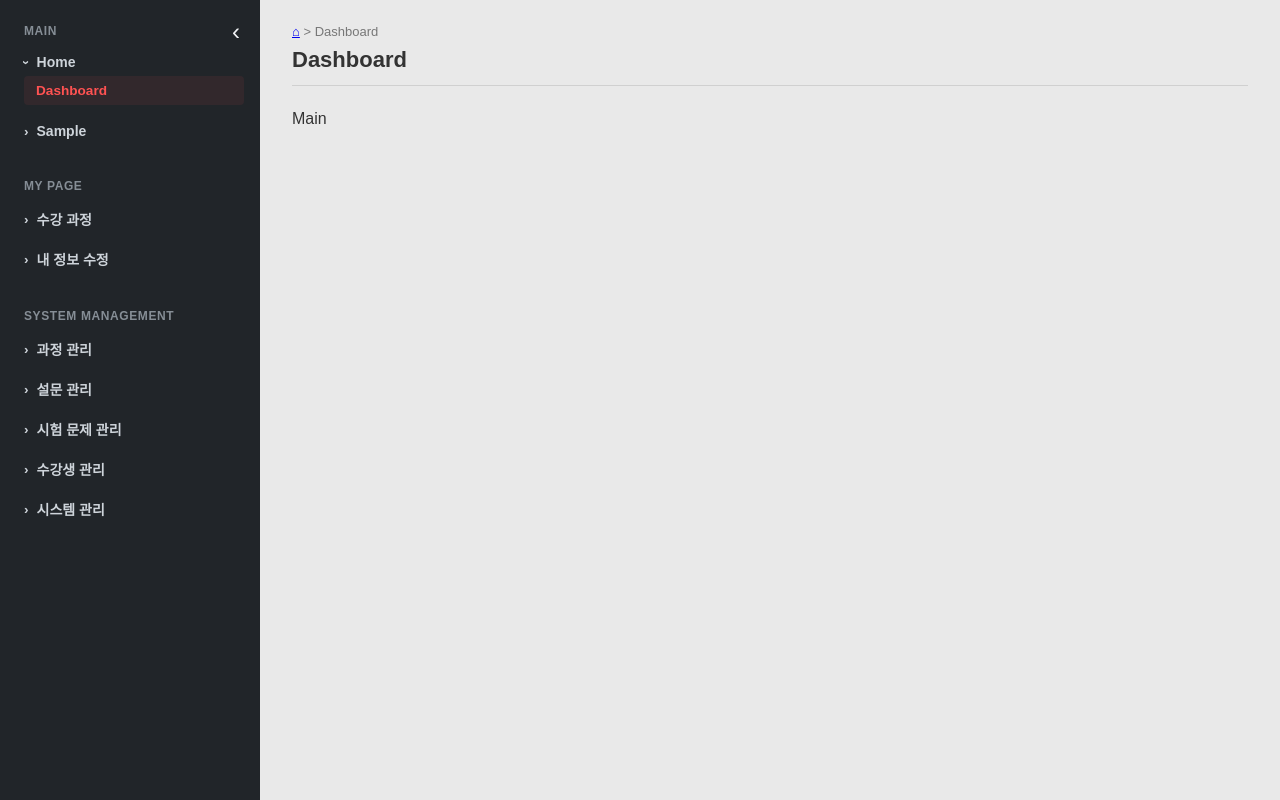
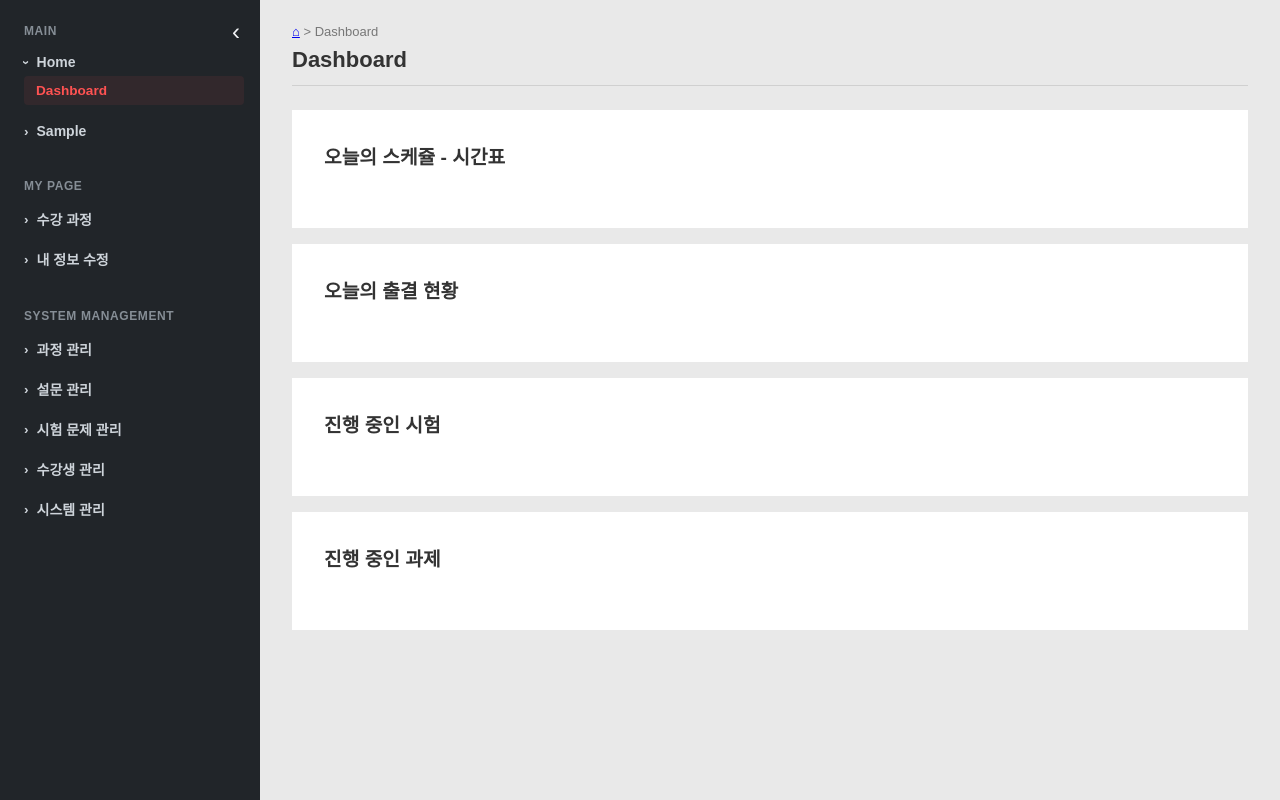
Before and after one commit to 28th-lms-project/28th-lms-repo, a React (Vite) app in the folder frontend/: page / in a window 1280 px wide. Built offline with nearby package versions, Linux system fonts and the light colour scheme.

Commit message:
Feat: 대시보드 컴포넌트 구현 및 메인페이지 스타일 추가

```diff
--- a/frontend/src/components/main/Main.jsx
+++ b/frontend/src/components/main/Main.jsx
@@ -1,9 +1,23 @@
 import PageContainer from "../common/PageContainer";
+import styles from "./Main.module.css";
 
 export default function Main() {
   return (
     <PageContainer>
-      <div>Main</div>
+      <div className={styles.dashboard}>
+        <div className={styles.contentContainer}>
+          <h3 className={styles.contentTitle}>오늘의 스케쥴 - 시간표</h3>
+        </div>
+        <div className={styles.contentContainer}>
+          <h3 className={styles.contentTitle}>오늘의 출결 현황</h3>
+        </div>
+        <div className={styles.contentContainer}>
+          <h3 className={styles.contentTitle}>진행 중인 시험</h3>
+        </div>
+        <div className={styles.contentContainer}>
+          <h3 className={styles.contentTitle}>진행 중인 과제</h3>
+        </div>
+      </div>
     </PageContainer>
   );
 }
--- a/frontend/src/components/main/Main.module.css
+++ b/frontend/src/components/main/Main.module.css
@@ -0,0 +1,29 @@
+.dashboard {
+  height: 100%;
+}
+
+.contentContainer {
+  display: flex;
+  flex-direction: column;
+  background-color: rgb(255, 255, 255);
+  padding: 0px 2rem 2rem;
+  margin: 1rem 0px 0px;
+  height: auto;
+  overflow: visible;
+}
+
+.contentTitle {
+  margin: 0px 0px 10px;
+  padding: 2rem 0px 1rem;
+  background-color: rgb(255, 255, 255);
+  position: static;
+  top: 0px;
+  font-size: 1.2rem;
+}
+
+.contentItem {
+  background-color: rgb(245, 245, 245);
+  padding: 1rem;
+  border-radius: 0.5rem;
+  margin-bottom: 1rem;
+}
```
